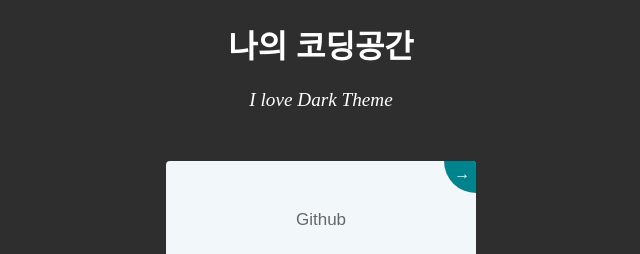
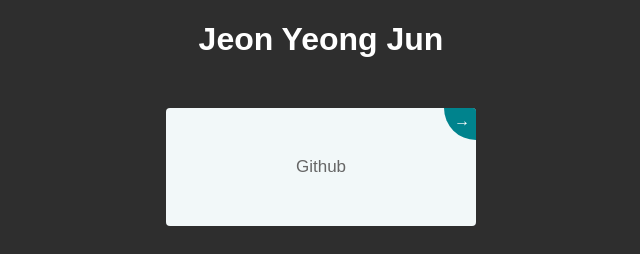
Before and after one commit to enedoca/test_web, a plain HTML site: page index.html in a window 1280 px wide. Shown: the top 254 px of the page, without its empty margins (319-959 px from the left). Drawn offline with Linux system fonts and the light colour scheme.

Commit message:
Update index.html

```diff
--- a/index.html
+++ b/index.html
@@ -108,8 +108,8 @@
 	</style>
 </head>
 <body>
-	<h1><a href="index.html">나의 코딩공간</a></h1>
-	<h2>I love Dark Theme</h2>
+	<h1><a href="index.html">Jeon Yeong Jun</a></h1>
+	<!-- <h2>I love Dark Theme</h2> -->
 	<main>
 
 		<div class="card">
```
